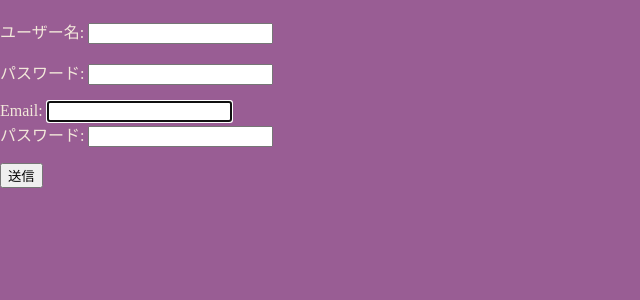
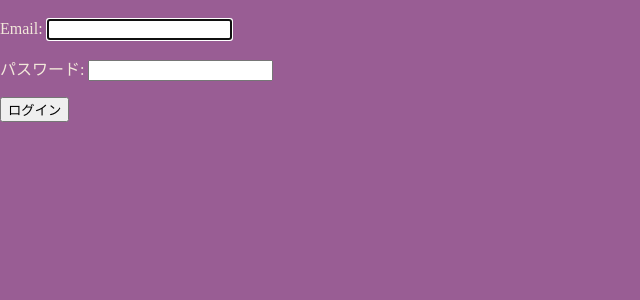
Before and after one commit to megumiru175-cyber/myjob, a Django app: page / in a window 1280 px wide. Shown: the top 300 px of the page, without its empty margins (0-640 px from the left). Run offline with Django 5.2, Linux system fonts and the light colour scheme.

Commit message:
Fix login template

```diff
--- a/accounts/urls.py
+++ b/accounts/urls.py
@@ -3,8 +3,6 @@ from django.urls import path
 from . import views
 
 app_name = "accounts"
-
-from django.contrib.auth.views import LoginView, LogoutView
 from django.urls import path
 
 app_name = "accounts"
--- a/settings.py
+++ b/settings.py
@@ -129,7 +129,7 @@ MEDIA_ROOT = BASE_DIR/"media"
 
 MEDIA_URL = "/media/"
 
-"/login/"
+
 LOGIN_REDIRECT_URL = "myjob:index"
 
 LOGOUT_REDIRECT_URL = "/"
--- a/templates/accounts/login.html
+++ b/templates/accounts/login.html
@@ -2,19 +2,12 @@
  {% load static %}
 {% block body %}
 
-<form action="{% url 'mypage.html' %}/" method="post">
-  <p>
-
-      <label for="id_username">ユーザー名:</label>
-      <input type="text" name="username" required id="id_username">
-  </p>
-  <p>
-      <label for="id_password">パスワード:</label>
-      <input type="password" name="password" required id="id_password">
-  </p>
-        {% csrf_token %}
-        {{ form }}
-  <p><input type="submit" value="送信"></p>
+<form method="post">
+    {% csrf_token %}
+    {{ form.as_p }}
+    <input type="submit" value="ログイン">
 </form>
 
+
+
 {% endblock %}
```
Also changed, not shown: db.sqlite3, myjob/migrations/0002_article.py (added).
